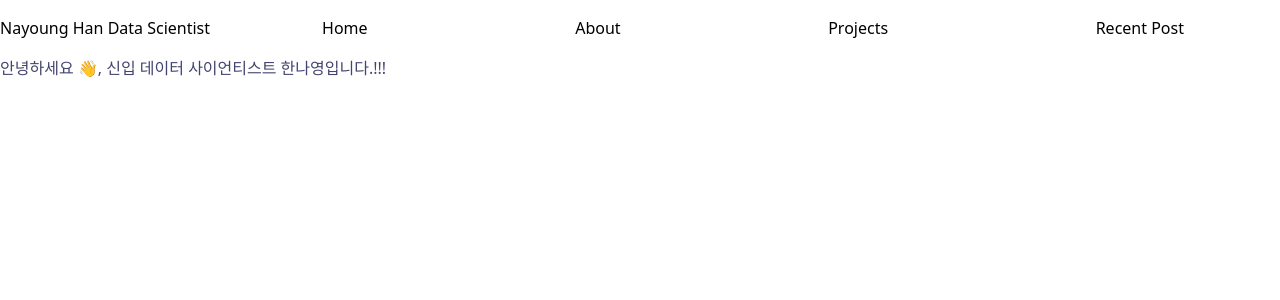
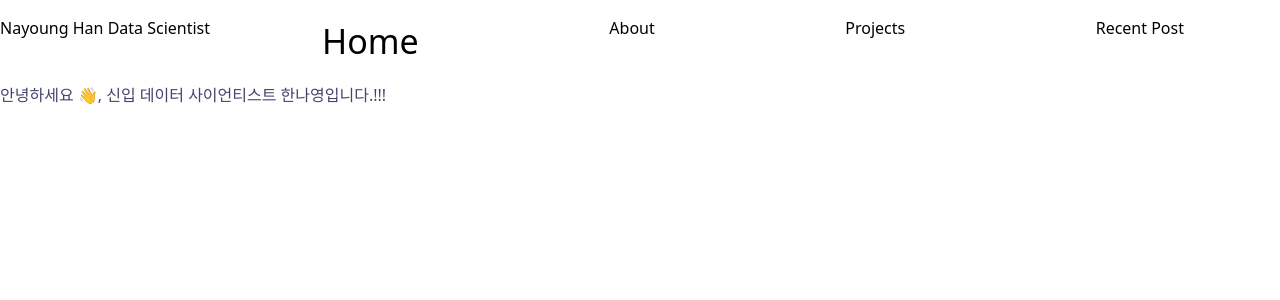
Before and after one commit to LEEHUUN/portfolio_hny, a Next.js app: page / in a window 1280 px wide. Shown: the top 300 px of the page. Built offline with nearby package versions, Linux system fonts and the light colour scheme.

Commit message:
- feat: emotion setting

```diff
--- a/package.json
+++ b/package.json
@@ -9,6 +9,8 @@
     "lint": "next lint"
   },
   "dependencies": {
+    "@emotion/react": "^11.10.6",
+    "@emotion/styled": "^11.10.6",
     "@types/node": "18.15.11",
     "@types/react": "18.0.31",
     "@types/react-dom": "18.0.11",
@@ -22,5 +24,9 @@
     "recoil": "^0.7.7",
     "tailwindcss": "^3.3.0",
     "typescript": "5.0.2"
+  },
+  "devDependencies": {
+    "@emotion/babel-plugin": "^11.10.6",
+    "@emotion/babel-preset-css-prop": "^11.10.0"
   }
 }
--- a/src/Header.tsx
+++ b/src/Header.tsx
@@ -1,8 +1,14 @@
+import { css } from "@emotion/react";
+
+const cssTest = () => css`
+  font-size: 34px;
+`;
+
 const Header = () => (
   <div className="flex flex-1 py-4">
     <p>{`Nayoung Han\nData Scientist`}</p>
     <div className="ml-4 flex flex-1 justify-between px-24">
-      <span>Home</span>
+      <span css={cssTest}>Home</span>
       <span>About</span>
       <span>Projects</span>
       <span>Recent Post</span>
--- a/tsconfig.json
+++ b/tsconfig.json
@@ -16,7 +16,8 @@
     "incremental": true,
     "paths": {
       "@/*": ["./*"]
-    }
+    },
+    "jsxImportSource": "@emotion/react"
   },
   "include": ["next-env.d.ts", "**/*.ts", "**/*.tsx"],
   "exclude": ["node_modules"]
```
Also changed, not shown: .babelrc (added), 1 other file (tests, documents, lock files or other folders).
